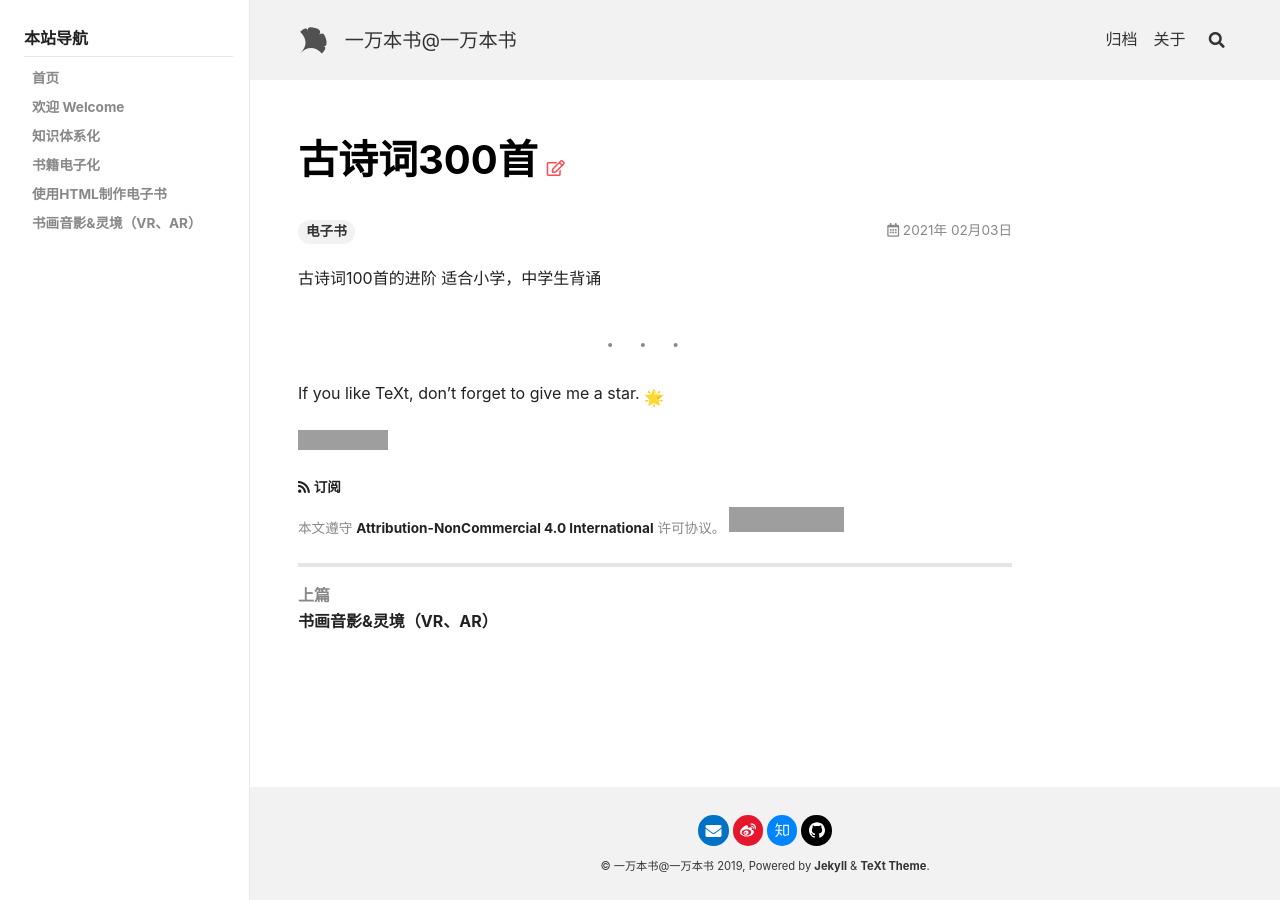
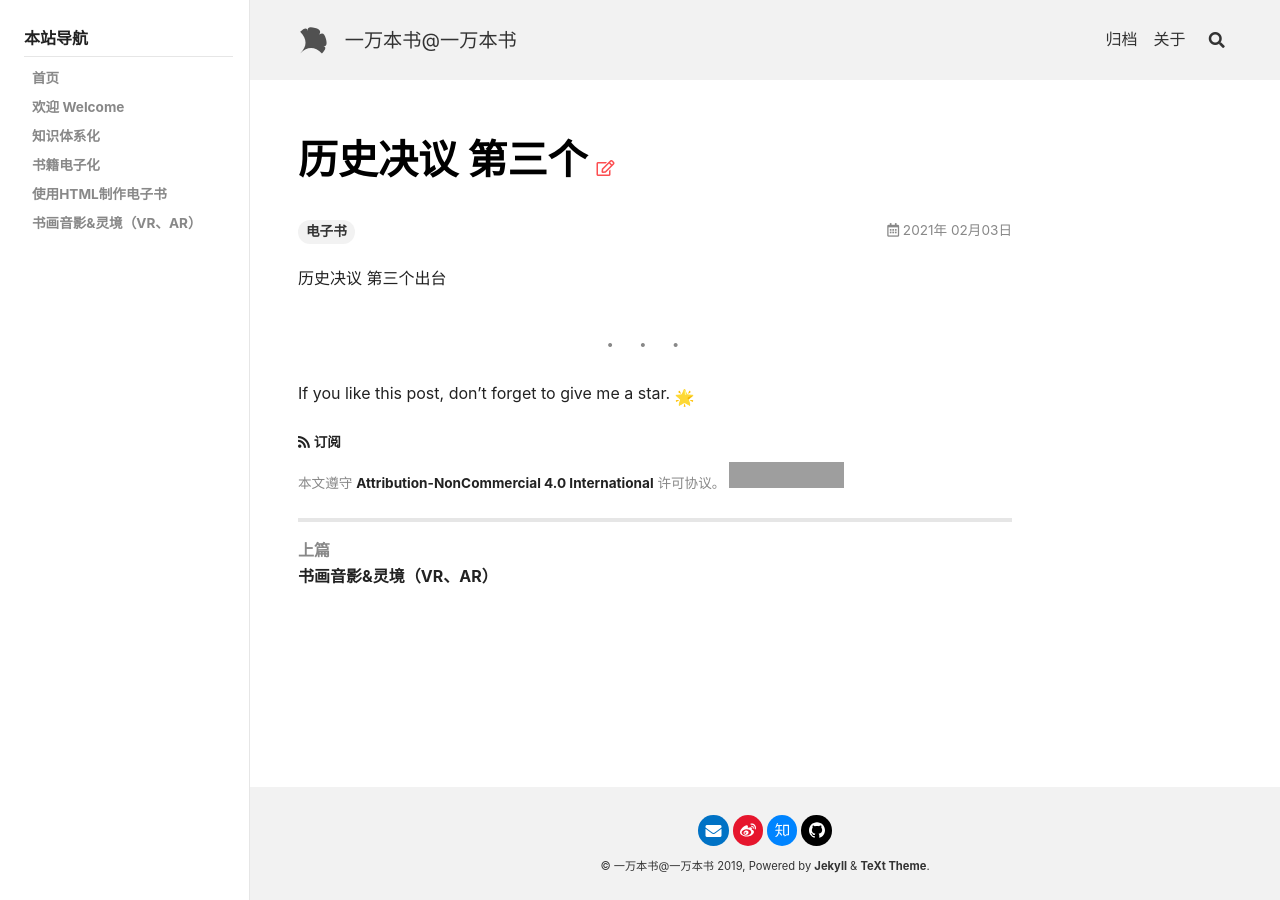
Before and after one commit to yiwanbenshu/yiwanbenshu.github.io, a Jekyll site: the page built from _posts/2021-02-03-建党100周年-两个历史决议.md, in a window 1280 px wide. Built offline with Jekyll 4.4.1, drawn with Linux system fonts in a browser that asks for light colours; nearby versions of some CDN libraries; emoji names are drawn with the system emoji font; grey boxes are pictures that could not be loaded.

Commit message:
Update 2021-02-03-建党100周年-两个历史决议.md

```diff
--- a/_posts/2021-02-03-建党100周年-两个历史决议.md
+++ b/_posts/2021-02-03-建党100周年-两个历史决议.md
@@ -1,18 +1,15 @@
 ---
-title: 古诗词300首
+title: 历史决议 第三个
 tags: 电子书
 sidebar:
   nav: docs-zh
 ---
 
-古诗词100首的进阶
-适合小学，中学生背诵
+历史决议 第三个出台
 
 
 <!--more-->
 
 ---
 
-If you like TeXt, don't forget to give me a star. :star2:
-
-[![Star This Project](https://img.shields.io/github/stars/kitian616/jekyll-TeXt-theme.svg?label=Stars&style=social)](https://github.com/kitian616/jekyll-TeXt-theme/)
+If you like this post, don't forget to give me a star. :star2:
```
